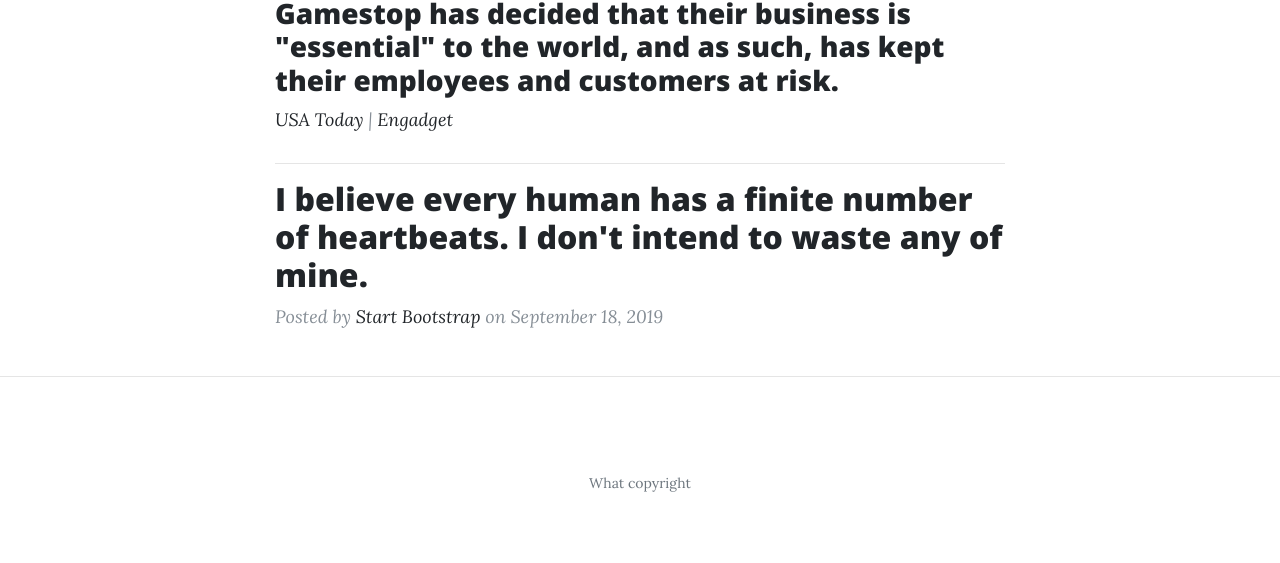
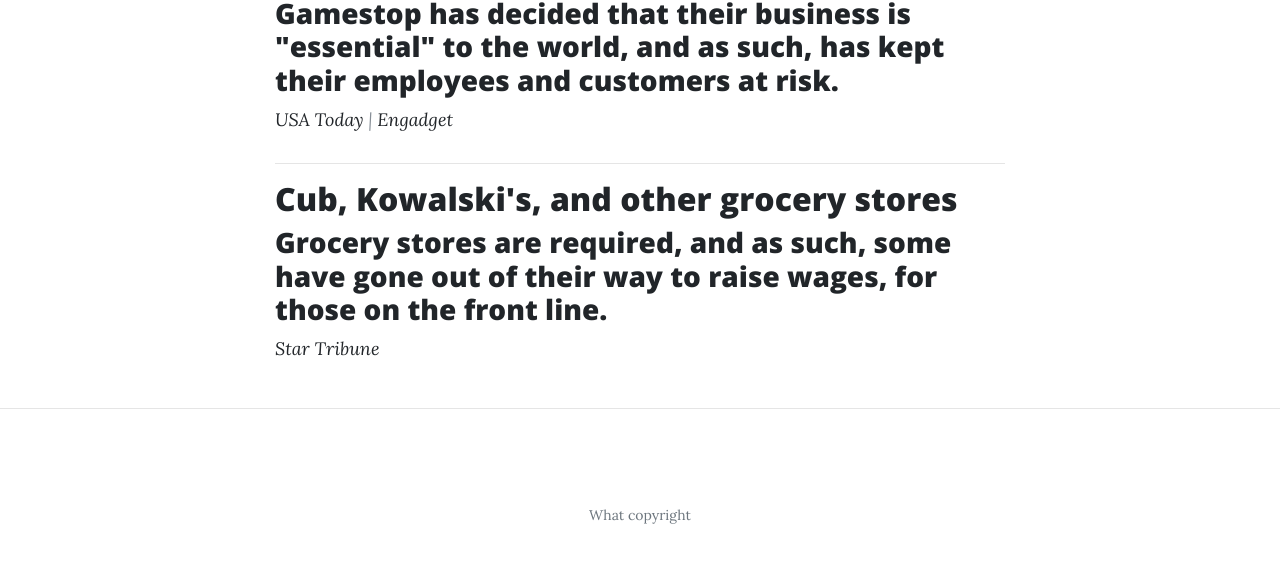
Before and after one commit to CovidBusinessList/CovidBusinessList.github.io, a plain HTML site: page index.html in a window 1280 px wide. Shown: the part 728-1291 px from the top of the page. Drawn offline with nearby package versions, Linux system fonts and the light colour scheme.

Commit message:
Added good place

```diff
--- a/index.html
+++ b/index.html
@@ -79,11 +79,12 @@
         <hr>
         <div class="post-preview">
             <h2 class="post-title">
-              I believe every human has a finite number of heartbeats. I don't intend to waste any of mine.
+              Cub, Kowalski's, and other grocery stores
             </h2>
-          <p class="post-meta">Posted by
-            <a href="#">Start Bootstrap</a>
-            on September 18, 2019</p>
+          <h3 class="post-subtitle">
+            Grocery stores are required, and as such, some have gone out of their way to raise wages, for those on the front line.
+          </h3>
+          <p class="post-meta"><a href="http://www.startribune.com/cub-kowalski-s-others-give-raises-to-hourly-workers/568933152/">Star Tribune</a></p>
         </div>
       </div>
     </div>
```
